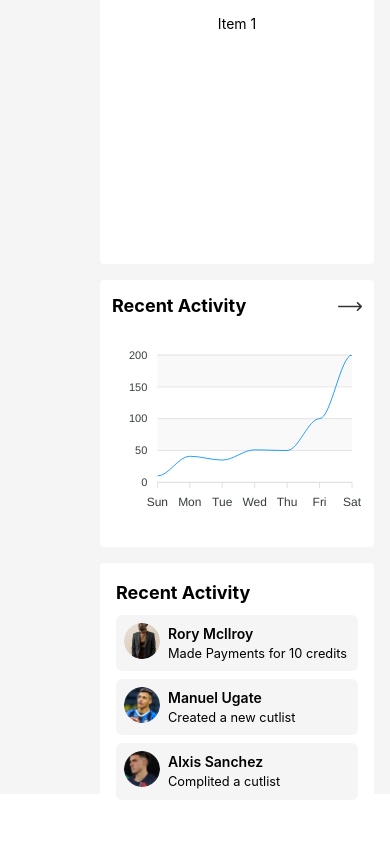
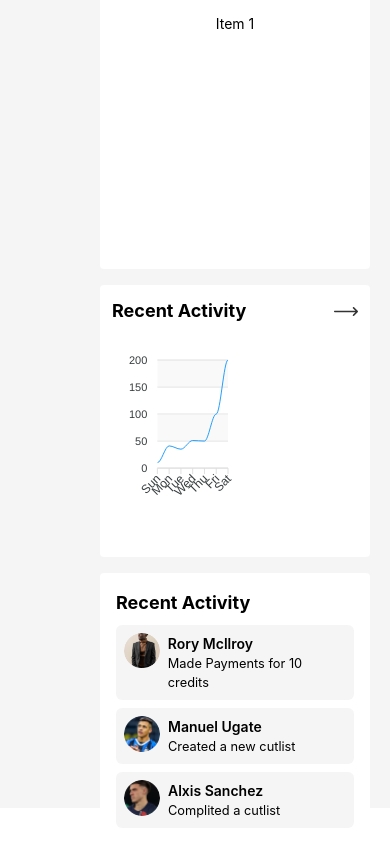
Before and after one commit to emmasam1/cutlist, a React (Vite) app: page /dashboard in a window 390 px wide. Shown: the part 928-1772 px from the top of the page. Built offline with nearby package versions, Linux system fonts and the light colour scheme.

Commit message:
responsiveness

```diff
--- a/src/components/chart/LineChart3.jsx
+++ b/src/components/chart/LineChart3.jsx
@@ -54,7 +54,7 @@ const LineChart3 = () => {
   return (
     <div>
       <div id="chart">
-        <ReactApexChart options={options} series={series} type="line" height={200} width={250} />
+        <ReactApexChart options={options} series={series} type="line" height={200} />
       </div>
     </div>
   );
```
